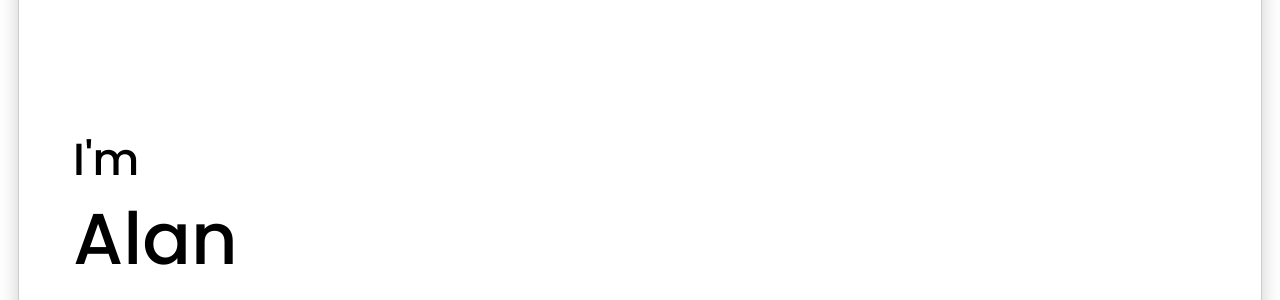
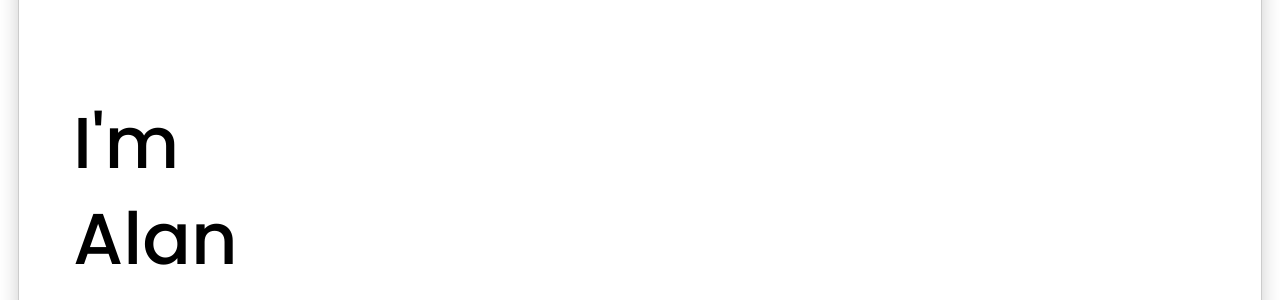
Before and after one commit to alanrme/alanr, a Jekyll site: the page built from index.html, in a window 1280 px wide. Shown: the part 390-690 px from the top of the page. Built offline with Jekyll 4.4.1, drawn with Linux system fonts in a browser that asks for light colours; nearby versions of some CDN libraries.

Commit message:
Styling changes

```diff
--- a/_includes/hero.html
+++ b/_includes/hero.html
@@ -3,8 +3,7 @@
     <h1 id="alan2">Alan</h1>
     <div class="section">
         <div class="background">
-            <h3>I'm</h3>
-            <h1 id="alan" style="opacity: 0;">Alan</h1>
+            <h1>I'm </h1><h1 id="alan" style="opacity: 0;">Alan</h1>
             <p>
                 I'm a full stack developer with an interest in networking and system administration.
                 <br>
--- a/css/style.scss
+++ b/css/style.scss
@@ -118,7 +118,8 @@
 		flex-direction: column;
 		justify-content: flex-end;
     	align-items: flex-start;
-		h3, p {
+		/* h1 { display: inline-block } */
+		p, h1:not(#alan) {
 			transition: 0.5s;
 			transition-delay: 0.4s;
 		}
@@ -139,7 +140,7 @@
 			color: white;
 		}
 		.section {
-			h3, p {
+			p, h1:not(#alan) {
 				opacity: 0;
 				transition: 0s;
 			}
```
